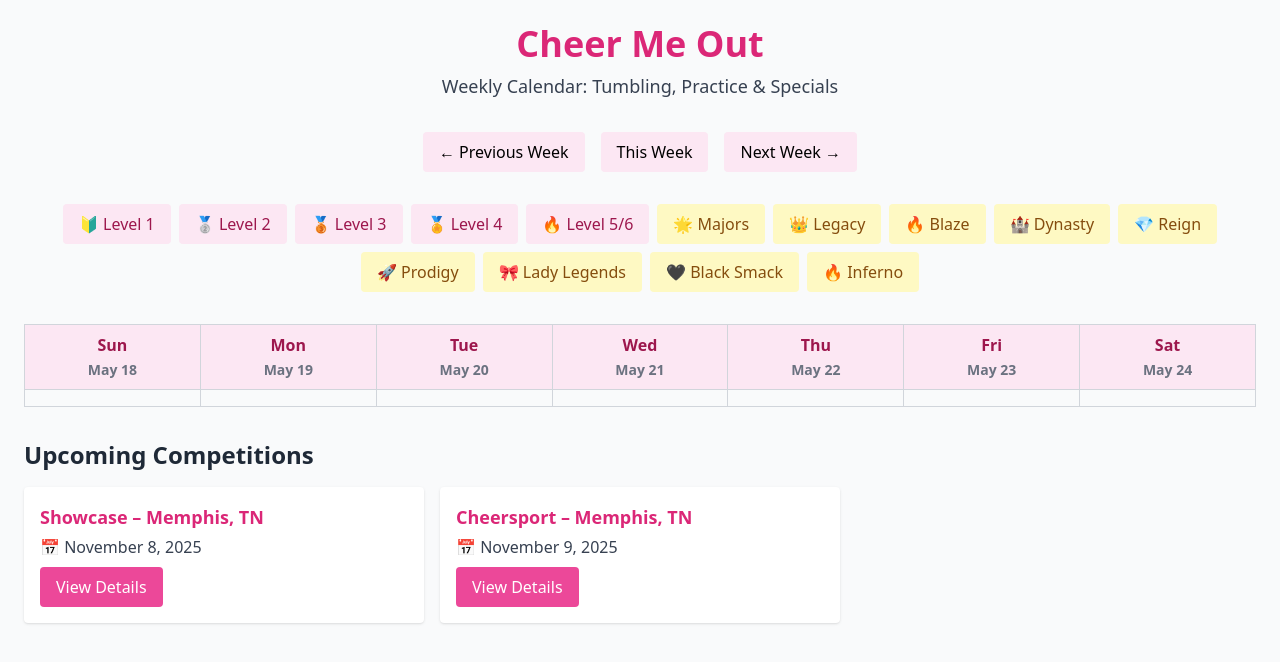
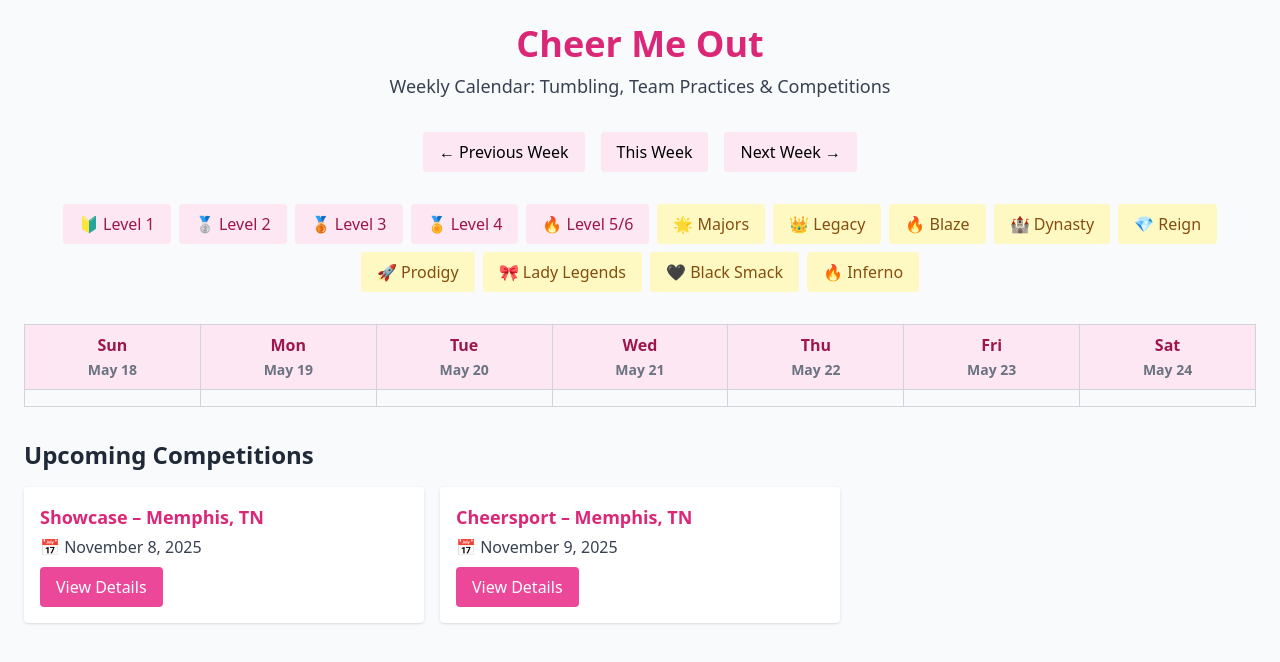
Before and after one commit to NoahKyoot/Cheer-me-out, a React (Vite) app: page / in a window 1280 px wide. Shown: the top 662 px of the page. Built offline with nearby package versions, Linux system fonts and the light colour scheme.

Commit message:
Update HomePage.jsx

```diff
--- a/src/HomePage.jsx
+++ b/src/HomePage.jsx
@@ -7,7 +7,6 @@ export default function HomePage() {
   const [weekOffset, setWeekOffset] = useState(0);
   const [visibleLevels, setVisibleLevels] = useState(new Set());
   const [visibleTeams, setVisibleTeams] = useState(new Set());
-  const [showSpecials, setShowSpecials] = useState(false);
 
   const weekStart = addDays(startOfWeek(new Date(), { weekStartsOn: 0 }), weekOffset * 7);
 
@@ -91,7 +90,7 @@ export default function HomePage() {
     <main className="min-h-screen p-6 bg-gray-50 space-y-8">
       <header className="text-center">
         <h1 className="text-4xl font-bold text-pink-600 mb-2">Cheer Me Out</h1>
-        <p className="text-lg text-gray-700">Weekly Calendar: Tumbling, Practice & Specials</p>
+        <p className="text-lg text-gray-700">Weekly Calendar: Tumbling, Team Practices & Competitions</p>
       </header>
 
       <div className="flex justify-center gap-4 mb-4">
@@ -139,7 +138,7 @@ export default function HomePage() {
                   <ul className="space-y-2">
                     {visibleLevels.size > 0 && tumblingSchedule.some((entry) => entry.day === day && visibleLevels.has(entry.level)) && (
                       <li className="bg-white shadow p-2 rounded">
-                        <p className="text-pink-600 font-semibold mb-1">Tumbling Classes</p>
+                        <p className="text-pink-600 font-semibold mb-1">All Star Tumbling</p>
                         {tumblingSchedule
                           .filter((entry) => entry.day === day && visibleLevels.has(entry.level))
                           .map((entry, idx) => (
```
